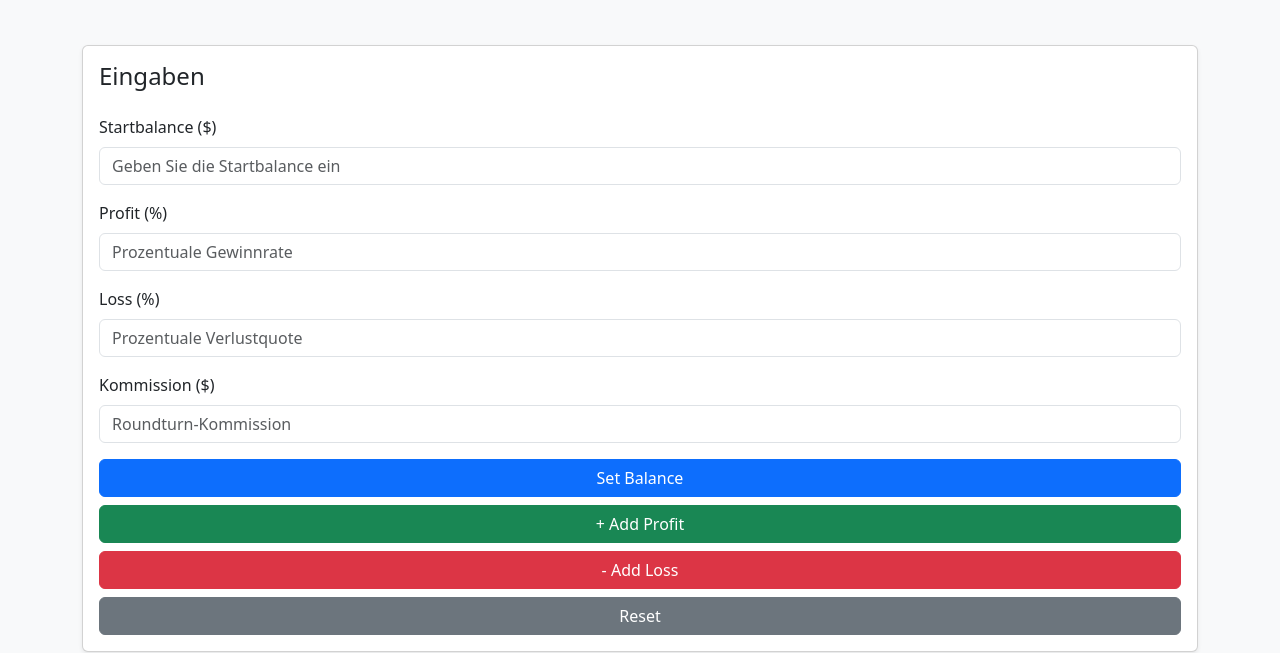
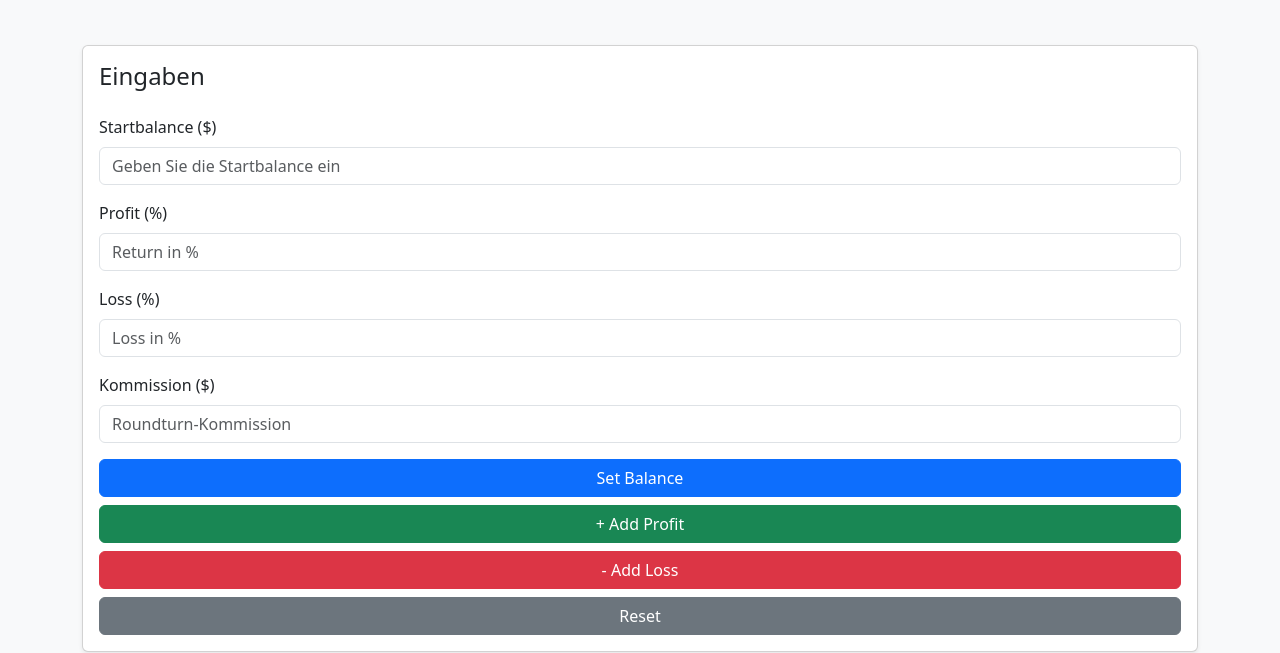
Before and after one commit to tombra2/winrate, a plain HTML site: page index.html in a window 1280 px wide. Shown: the part 156-809 px from the top of the page. Drawn offline with nearby package versions, Linux system fonts and the light colour scheme; a script that the page names is missing.

Commit message:
Update 2.0

```diff
--- a/index.html
+++ b/index.html
@@ -26,11 +26,11 @@
                 </div>
                 <div class="mb-3">
                     <label for="reward" class="form-label">Profit (%)</label>
-                    <input type="number" class="form-control" id="reward" placeholder="Prozentuale Gewinnrate">
+                    <input type="number" class="form-control" id="reward" placeholder="Return in %">
                 </div>
                 <div class="mb-3">
                     <label for="risk" class="form-label">Loss (%)</label>
-                    <input type="number" class="form-control" id="risk" placeholder="Prozentuale Verlustquote">
+                    <input type="number" class="form-control" id="risk" placeholder="Loss in %">
                 </div>
                 <div class="mb-3">
                     <label for="commision" class="form-label">Kommission ($)</label>
```
